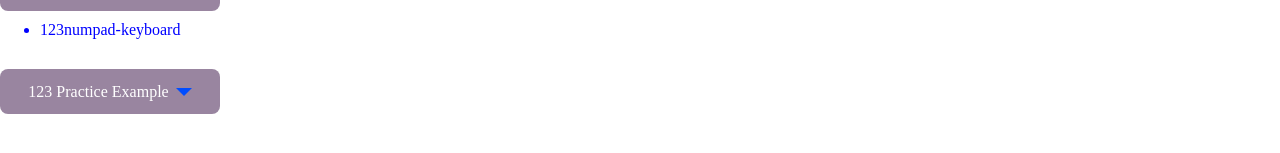
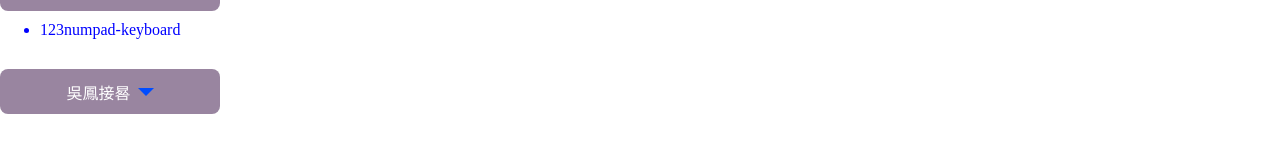
Before and after one commit to lan08438/AngulatTest, an Angular app: page /DemoListUI in a window 1280 px wide. Shown: the part 237-390 px from the top of the page. Built offline with nearby package versions, Linux system fonts and the light colour scheme.

Commit message:
h吳鳳接晷

```diff
--- a/src/app/DemoListUI/DemoListUI.component.html
+++ b/src/app/DemoListUI/DemoListUI.component.html
@@ -34,7 +34,7 @@
   </div>
   <div id="Practice Example" class="list-group">
     <input id="toggle3" class="btn-toggle" type="checkbox" checked>
-    <label class="toggleBtn" for="toggle3">123 Practice Example</label>
+    <label class="toggleBtn" for="toggle3">吳鳳接晷</label>
     <ul>
 
 
```
